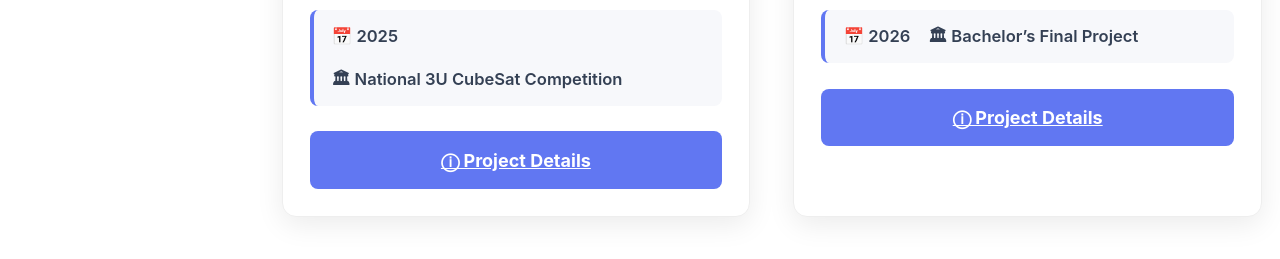
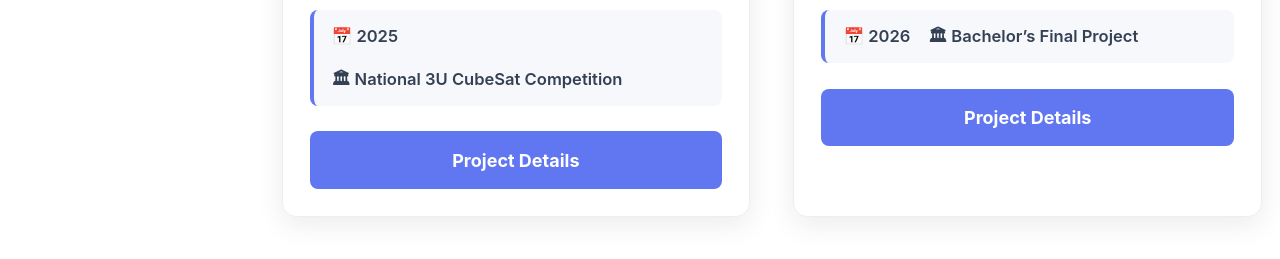
Before and after one commit to nimaghourchian/nimaghourchian.github.io, a Jekyll site: the page built from _pages/projects.md, in a window 1280 px wide. Shown: the part 478-737 px from the top of the page. Built offline with Jekyll 4.4.1, drawn with Linux system fonts in a browser that asks for light colours; a style sheet for code colours, icons or effects is not loaded; part of the change alters nothing that is shown.

Commit message:
Update project button text to remove icons

```diff
--- a/_pages/projects.md
+++ b/_pages/projects.md
@@ -25,6 +25,18 @@ author_profile: false
 .project-card:hover {
   transform: translateY(-5px);
   box-shadow: 0 14px 34px rgba(0, 0, 0, 0.13);
+}
+
+  .project-button,
+.project-button:link,
+.project-button:visited,
+.project-button:hover,
+.project-button:focus,
+.project-button:active {
+  text-decoration: none !important;
+  border-bottom: none !important;
+  box-shadow: none !important;
+  background-image: none !important;
 }
 
 .project-image-wrapper {
@@ -142,7 +154,7 @@ author_profile: false
         <span>🏛 National 3U CubeSat Competition</span>
       </div>
 
-      <a class="project-button" href="/projects/cubesat-adcs/">ⓘ Project Details</a>
+      <a class="project-button" href="/projects/cubesat-adcs/">Project Details</a>
     </div>
   </div>
 
@@ -167,7 +179,7 @@ author_profile: false
         <span>🏛 Bachelor’s Final Project</span>
       </div>
 
-      <a class="project-button" href="/projects/gps-denied-navigation/">ⓘ Project Details</a>
+      <a class="project-button" href="/projects/gps-denied-navigation/">Project Details</a>
     </div>
   </div>
 
```
